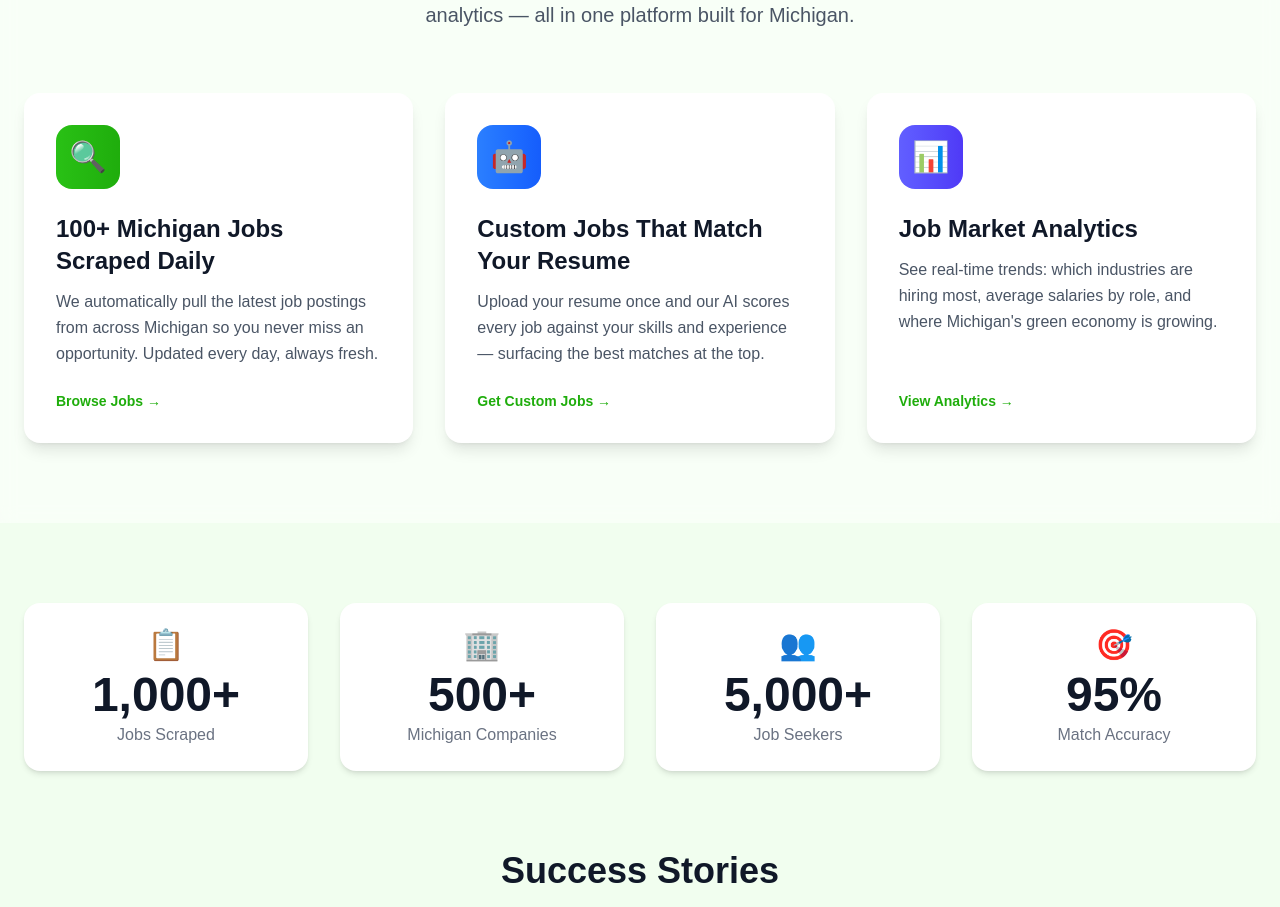
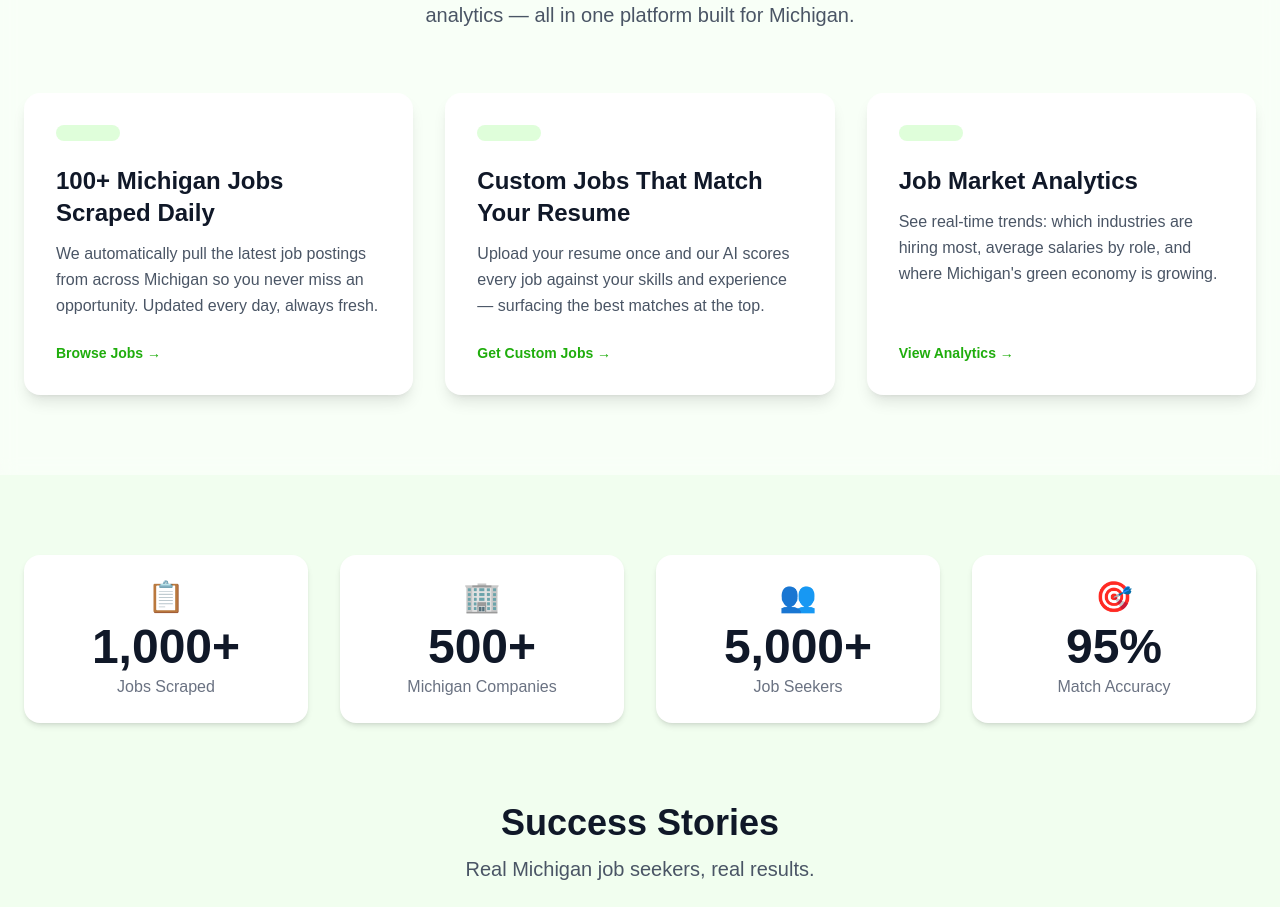
Before and after one commit to Evanwood5/greenwebsite, a Next.js app in the folder greensite/: page / in a window 1280 px wide. Shown: the part 963-1870 px from the top of the page. Built offline with nearby package versions, Linux system fonts and the light colour scheme; no server answers.

Commit message:
remove icons and gradients from features section

```diff
--- a/greensite/components/home/FeaturesSection.tsx
+++ b/greensite/components/home/FeaturesSection.tsx
@@ -4,24 +4,21 @@ import Link from "next/link";
 
 const features = [
   {
-    icon: "🔍",
-    gradient: "from-green-500 to-green-600",
+    gradient: "bg-green-100",
     title: "100+ Michigan Jobs Scraped Daily",
     description:
       "We automatically pull the latest job postings from across Michigan so you never miss an opportunity. Updated every day, always fresh.",
     cta: { label: "Browse Jobs", href: "/jobs" },
   },
   {
-    icon: "🤖",
-    gradient: "from-blue-500 to-blue-600",
+    gradient: "bg-green-100",
     title: "Custom Jobs That Match Your Resume",
     description:
       "Upload your resume once and our AI scores every job against your skills and experience — surfacing the best matches at the top.",
     cta: { label: "Get Custom Jobs", href: "/custom_jobs" },
   },
   {
-    icon: "📊",
-    gradient: "from-indigo-500 to-indigo-600",
+    gradient: "bg-green-100",
     title: "Job Market Analytics",
     description:
       "See real-time trends: which industries are hiring most, average salaries by role, and where Michigan's green economy is growing.",
@@ -48,12 +45,10 @@ export default function FeaturesSection() {
               key={feature.title}
               className="flex flex-col p-8 rounded-2xl bg-white shadow-lg hover:shadow-xl transition-shadow duration-300"
             >
-              {/* Icon */}
+              {/* Highlight */}
               <div
-                className={`w-16 h-16 bg-gradient-to-r ${feature.gradient} rounded-2xl flex items-center justify-center mb-6 text-3xl`}
-              >
-                {feature.icon}
-              </div>
+                className={`w-16 h-4 ${feature.gradient} rounded-full mb-6`}
+              />
 
               <h3 className="text-2xl font-bold text-gray-900 mb-3">
                 {feature.title}
```
